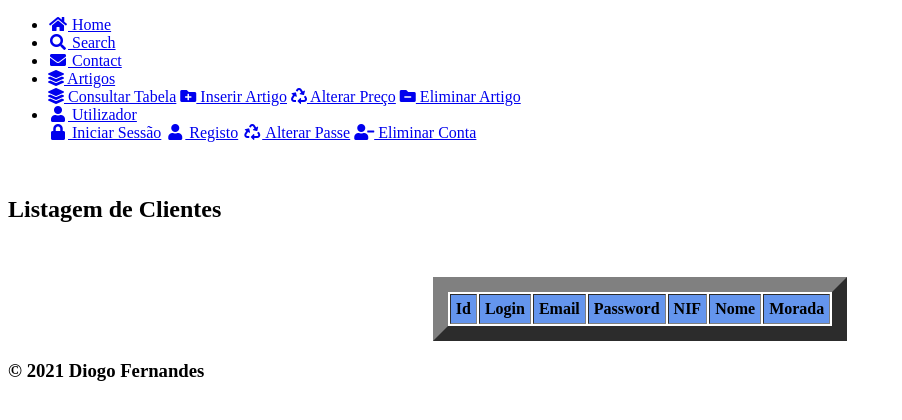
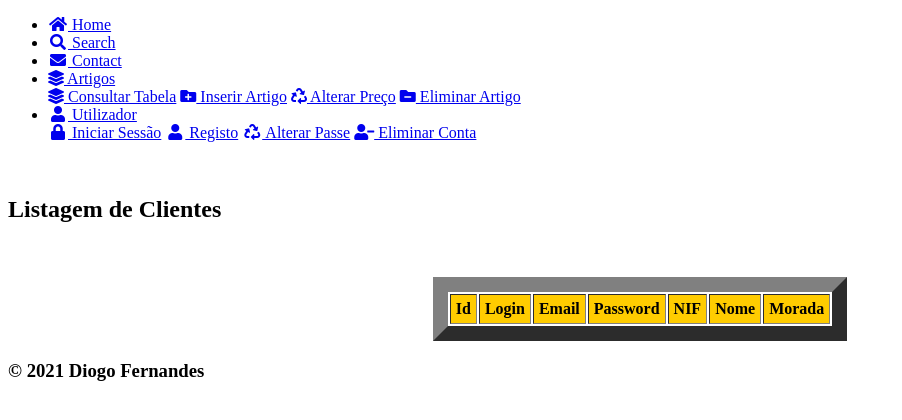
Before and after one commit to Lockmaster20/LojaXXI, a Flask app: page /tabela in a window 1280 px wide. Shown: the top 420 px of the page, without its empty margins (0-902 px from the left). Run offline with Flask 2, Linux system fonts and the light colour scheme; data that the repository does not hold is empty; some libraries are stand-ins or nearby versions.

Commit message:
Cor da tabela mudada.

```diff
--- a/templates/tabela.html
+++ b/templates/tabela.html
@@ -5,7 +5,7 @@
 <h2>Listagem de Clientes</h2>
 <p><br></p>
 <table border="15" align="center"; cellpadding="5">
-    <tr style="font-weight: bold; background-color: cornflowerblue">
+    <tr style="font-weight: bold; background-color: #ffcc00">
         <td>Id</td>
         <td>Login</td>
         <td>Email</td>
```
